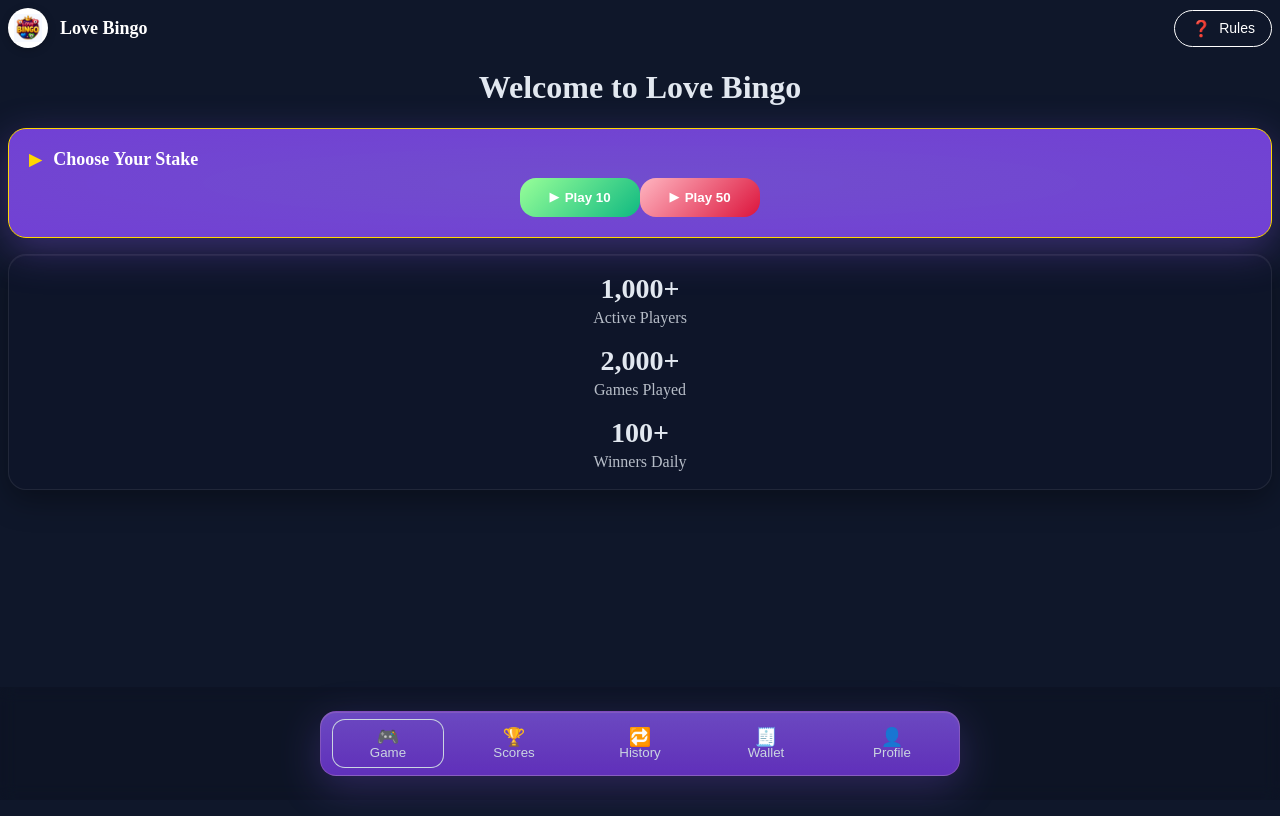
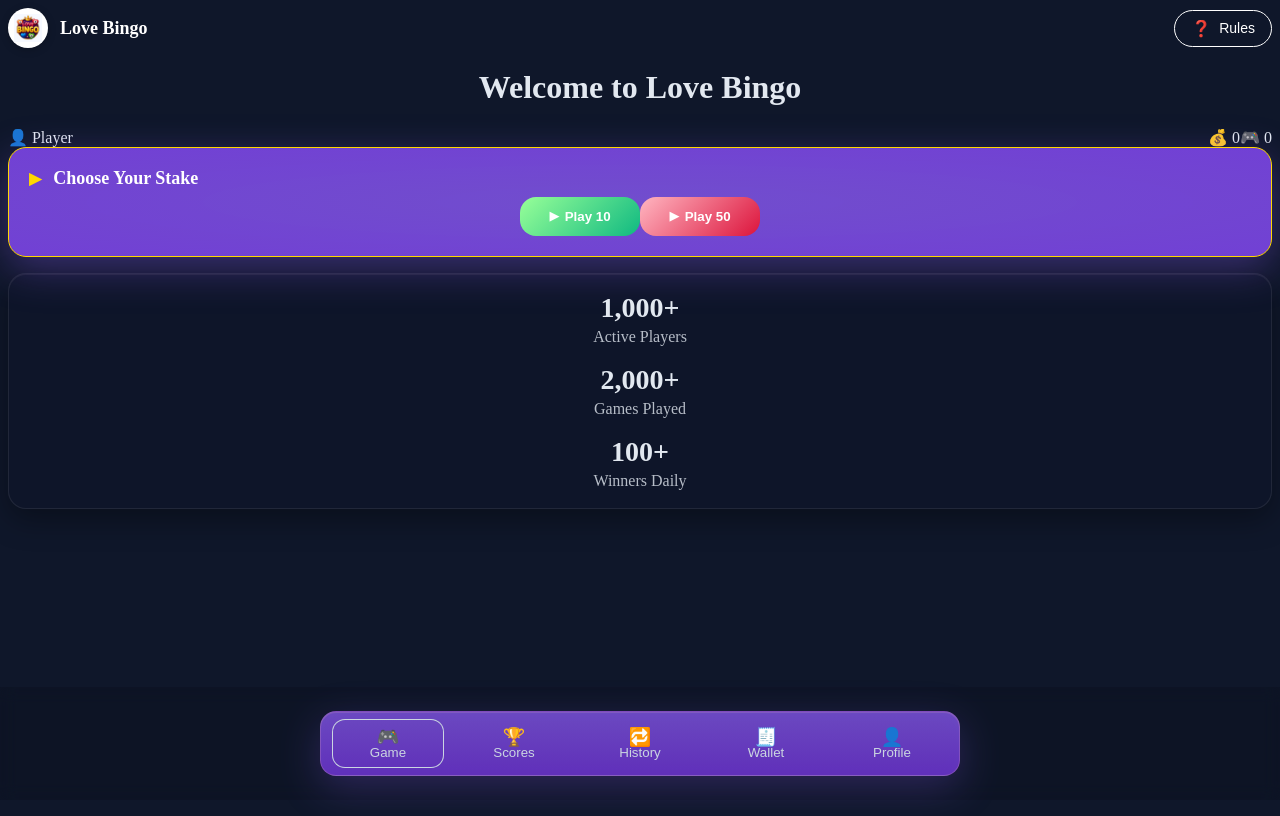
Before and after one commit to Lealem-star/Bingo-Front, a React (Vite) app: page / in a window 1280 px wide. Built offline with nearby package versions, Linux system fonts and the light colour scheme; no server answers.

Commit message:
dynamic data

```diff
--- a/src/pages/Game.jsx
+++ b/src/pages/Game.jsx
@@ -6,6 +6,7 @@ import { useGameSocket } from '../lib/ws/useGameSocket';
 import { playNumberSound } from '../lib/audio/numberSounds';
 import { useAuth } from '../lib/auth/AuthProvider';
 import lbLogo from '../assets/lb.png';
+import { apiFetch } from '../lib/api/client';
 
 export default function Game({ onNavigate, onStakeSelected, selectedCartela, selectedStake }) {
     const { sessionId } = useAuth();
@@ -20,6 +21,7 @@ export default function Game({ onNavigate, onStakeSelected, selectedCartela, sel
     const [showWinners, setShowWinners] = useState(false);
     const [currentCalledNumber, setCurrentCalledNumber] = useState(null);
     const [playersCount, setPlayersCount] = useState(0);
+    const [profile, setProfile] = useState(null);
 
     // Update stake when selectedStake prop changes
     useEffect(() => {
@@ -135,6 +137,19 @@ export default function Game({ onNavigate, onStakeSelected, selectedCartela, sel
         send('bingo_claim', { gameId, cardNumber: myCard.id });
     };
 
+    // Fetch identity profile for lobby header display
+    useEffect(() => {
+        let cancelled = false;
+        (async () => {
+            if (!sessionId) return;
+            try {
+                const data = await apiFetch('/user/profile', { sessionId });
+                if (!cancelled) setProfile(data);
+            } catch (_) { }
+        })();
+        return () => { cancelled = true; };
+    }, [sessionId]);
+
     // Leave: return to origin (stake selection) and clear session state
     const handleLeave = () => {
         if (gameId) {
@@ -171,6 +186,19 @@ export default function Game({ onNavigate, onStakeSelected, selectedCartela, sel
                     <h1 className="text-center text-3xl md:text-4xl font-extrabold leading-tight mt-6 text-white">
                         Welcome to Love Bingo
                     </h1>
+                    {/* Identity summary */}
+                    <div className="mt-3">
+                        <div className="flex items-center justify-between text-white/90 text-sm">
+                            <div>
+                                <span>👤 </span>
+                                <span>{profile?.user?.firstName || 'Player'}</span>
+                            </div>
+                            <div className="flex items-center gap-4">
+                                <span title="Main Wallet">💰 {profile?.wallet?.main ?? 0}</span>
+                                <span title="Play Wallet">🎮 {profile?.wallet?.play ?? 0}</span>
+                            </div>
+                        </div>
+                    </div>
                 </header>
 
                 <main className="p-4 space-y-4">
```
Also changed, not shown: 1 other file (tests, documents, lock files or other folders).
